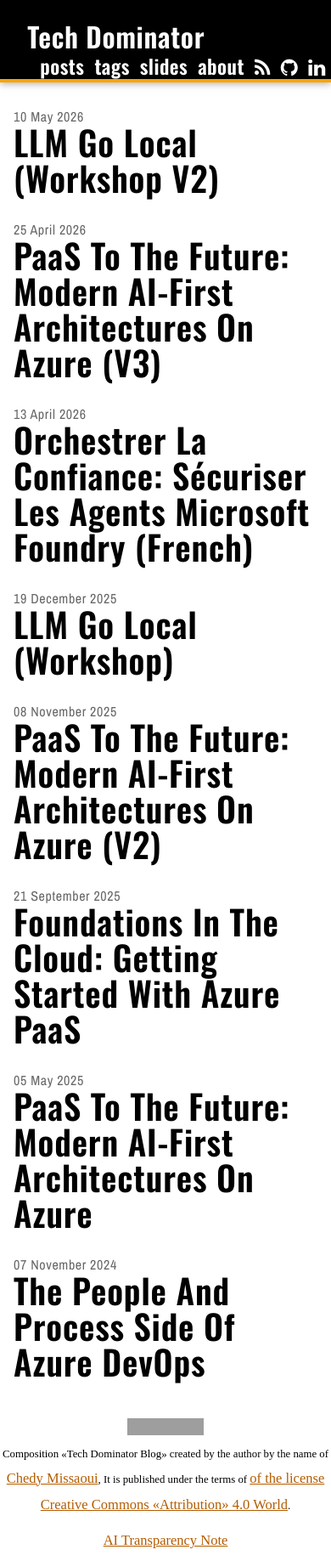
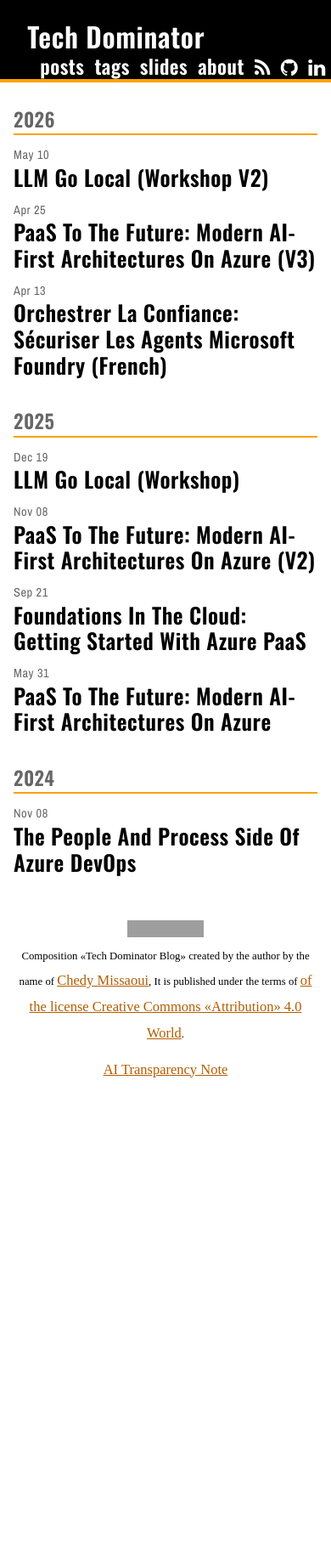
Before and after one commit to MissaouiChedy/MissaouiChedy.github.io, a Jekyll site: the page built from slides.html, in a window 390 px wide. Shown: the whole page at 85% size. Built offline with Jekyll 4.4.1, drawn with Linux system fonts in a browser that asks for light colours; nearby versions of some CDN libraries; after the commit the page ends 1282 px from its top, so only the background shows below that; grey boxes are pictures that could not be loaded.

Commit message:
style: new style adjustments and build warning fix

```diff
--- a/_includes/critical-styles.scss
+++ b/_includes/critical-styles.scss
@@ -1,3 +1,7 @@
+@use 'sass:meta';
+@use 'reset';
+@use 'highlight';
+
 $default-font-size: 16.5px;
 $default-font-family: "Georgia", "Serif";
 $title-fonts: "Oswald", "Helvetica", "Sans Serif";
@@ -9,15 +13,17 @@
 // Use for text links; keep $my-orange for decorative accents and text on dark backgrounds.
 $link-orange: #B35C00;
 $code-background-color: #f9f9f9;
+// Vertical rhythm scale (rem so it is independent of heading font-size).
+$space-xs: 0.5rem;
+$space-s: 1rem;
+$space-m: 2rem;
+$space-l: 2.5rem;
 
 @mixin on-mobile() {
-	@media screen and (min-width: 320px) and (max-width: 480px) {
+	@media screen and (max-width: 48em) {
 		@content;
 	}
 }
-
-@import 'reset';
-@import 'highlight';
 
 @font-face {
 	font-family: 'FontAwesome';
@@ -68,9 +74,13 @@
 }
 h1 {
 	@extend %title;
+	line-height: 1.15;
+	letter-spacing: 0;
+	overflow-wrap: anywhere;
 	padding-bottom: 0.2em;
 	margin-bottom: 0em;
-	font-size: 3.998em;
+	font-size: 3em;
+	text-wrap: balance;
 }
 h2 {
 	@extend %title;
@@ -107,11 +117,13 @@
 	color: white;
 	background-color: black;
 	border-bottom: 4px solid $my-orange;
-	box-shadow: 0 2px 8px rgba(0, 0, 0, 0.3);
 	a {
 		color: white;
 	}
 	.site-title {
+		box-sizing: border-box;
+		max-width: 100%;
+		overflow-wrap: anywhere;
 		padding: 1em;
 		padding-top: 0.8em;
 		padding-bottom: 0.15em;
@@ -145,10 +157,13 @@
 
 .main-content
 {
-	width: 100%;
+	width: calc(100% - 3rem);
 	flex: 1 0 auto;
 	margin: 0 auto;
 	max-width: 46em;
+	@include on-mobile() {
+		width: calc(100% - 2rem);
+	}
 }
 
 article.post
@@ -221,40 +236,48 @@
 		// Dock just left of the centered 46em content column:
 		// right edge = content's left edge (50% - 23em) minus a 1em gap.
 		left: calc(50% - 23em - 16em - 1em);
-		top: 12vw;
-		padding: 0.6em 0.9em;
+		top: 12rem;
+		max-height: calc(100vh - 13rem);
+		overflow-y: auto;
+		padding: 0 0.9em;
 		background-color: white;
-		border: 1px solid #f0f0f0;
-		border-radius: 4px;
-		box-shadow: 0 1px 3px rgba(0, 0, 0, 0.06);
+		border-left: 1px solid #ddd;
 		.outline-title {
 			font-family: $header-font;
-			font-size: 1.414em;
+			font-size: 1em;
 			font-weight: 600;
-			line-height: 1.05;
+			line-height: 1.4;
 			text-transform: capitalize;
-			letter-spacing: 0.02em;
-			padding-top: 0.4em;
+			letter-spacing: 0;
+			color: #666;
+			margin-bottom: 0.5em;
 		}
 
 		ul {
 			list-style: none;
 			li {
-				padding-bottom: 0.7em;
-				padding-bottom: 0.7em;
+				padding-bottom: 0.2em;
 				a {
-					@extend %title;
-					font-size: 1.2em;
+					display: block;
+					padding: 0.3em 0.5em;
+					border-left: 2px solid transparent;
+					font-family: $time-fonts;
+					font-size: 1em;
+					line-height: 1.4;
 					font-weight: normal;
-					color: black;
-					&:hover {
+					text-transform: none;
+					overflow-wrap: anywhere;
+					color: #666;
+					&:hover,
+					&:focus-visible {
 						color: $link-orange;
+					}
+					&[aria-current="location"] {
+						color: $link-orange;
+						border-left-color: $my-orange;
 					}
 				}
 			}
-		}
-		@include on-mobile() {
-			width: 0;
 		}
 		// Below ~80em the viewport cannot fit the 46em content column plus
 		// a 16em panel with 1em gaps on both sides; hide it to avoid overlap.
@@ -268,22 +291,48 @@
 		font-weight: 400;
 	}
 	div.content {
+		// Content headings: author-cased, attached to the section they introduce.
+		h2, h3, h4 {
+			display: block;
+			padding-top: 0;
+			margin-top: $space-m;
+			margin-bottom: $space-xs;
+			text-transform: none;
+			text-wrap: balance;
+			line-height: 1.15;
+			letter-spacing: 0;
+			overflow-wrap: anywhere;
+			&:first-child {
+				margin-top: 0;
+			}
+		}
+		h2 {
+			margin-top: $space-l;
+			font-size: 2em;
+		}
+		h3 {
+			font-size: 1.5em;
+		}
+		h4 {
+			font-size: 1.2em;
+		}
 		h2, h3 {
 			&.has-heading-anchor {
 				position: relative;
+				padding-right: 1em;
 			}
 
 			.heading-anchor-link {
 				position: absolute;
+				right: 0;
+				top: 0.15em;
 				display: inline-flex;
 				align-items: center;
 				justify-content: center;
 				width: 1.1em;
 				height: 1.1em;
-				margin-left: 0.35em;
 				color: #767676;
 				opacity: 0;
-				vertical-align: middle;
 				font-size: 0.6em;
 				transition: opacity 0.2s ease, color 0.2s ease;
 			}
@@ -302,7 +351,7 @@
 		%regular-text {
 			font-size: $default-font-size;
 			font-family: $default-font-family;
-			font-weight: 300;
+			font-weight: 400;
 		}
 		.summary {
 			display: none;
@@ -310,7 +359,7 @@
 		ul,ol {
 			li {
 				@extend %regular-text;
-				padding-bottom: 0.8em;
+				padding-bottom: 0.4em;
 				a {
 					@extend %regular-link;
 				}
@@ -323,7 +372,7 @@
 			padding-left: 2em;
 			padding-top: 0.5em;
 			padding-bottom: 0.1em;
-			line-height: 1.2;
+			line-height: 1.6;
 		}
         em {
 			font-style: italic;
@@ -336,7 +385,7 @@
 		}
 		p {
 			@extend %regular-text;
-			text-align: justify;
+			text-align: left;
 			line-height: 1.6;
 			padding-top: 0.5em;
 			padding-bottom: 0.5em;
@@ -356,6 +405,9 @@
 		}
 		pre.highlight {
 			background-color: $code-background-color;
+		}
+		pre {
+			overflow-x: auto;
 		}
 		div.highlighter-rouge {
 			border-radius: 6px;
@@ -420,6 +472,7 @@
 
 		table {
 			width: 100%;
+			overflow-wrap: anywhere;
 			border-collapse: collapse;
 			margin: 1em 0;
 			font-size: $default-font-size;
@@ -444,35 +497,35 @@
 	}
 
 	footer {
-		padding: 1em;
-		background-color: black;
-		color: white;
+		padding: 1em 0;
+		border-top: 1px solid #ddd;
+		margin-top: $space-m;
+		background-color: white;
+		color: #666;
 		margin-bottom: 0.5em;
 		text-align: right;
 		div.share {
 			display: inline-block;
-			padding: 0.5em 0.8em;
-			border: 1px solid rgba(255, 255, 255, 0.45);
-			border-radius: 4px;
-			transition: border-color 0.2s ease;
-			&:hover {
-				border-color: $my-orange;
-			}
 			.share-title {
 				display: inline-block;
 				padding: 0;
 				margin: 0;
 				font-family: $header-font;
-				font-size: 1.999em;
-				font-weight: 600;
-				line-height: 1.05;
-				text-transform: capitalize;
-				letter-spacing: 0.08em;
+				font-size: 1em;
+				font-weight: 400;
+				line-height: 1.4;
+				text-transform: lowercase;
+				letter-spacing: 0;
 			}
 			a {
 				margin: 0;
-				padding: 0;
-				color: white;
+				display: inline-block;
+				padding: 0.5em;
+				color: #666;
+				&:hover,
+				&:focus-visible {
+					color: $link-orange;
+				}
 			}
 		}
 	}
@@ -481,12 +534,42 @@
 div.archives
 {
 	text-align: left;
-	@include on-mobile() {
-		padding-left: 1em;
-		padding-right: 1em;
-	}
 	margin-top: 2em;
 	margin-bottom: 2em;
+	section.archive-year {
+		margin-bottom: $space-l;
+		h2.archive-year-title {
+			display: block;
+			padding-top: 0;
+			padding-bottom: 0.2em;
+			margin-bottom: $space-s;
+			font-size: 1.414em;
+			color: #666;
+			border-bottom: 2px solid $my-orange;
+		}
+		div.archive-entry {
+			display: flex;
+			align-items: baseline;
+			gap: 1em;
+			margin-bottom: $space-s;
+			time {
+				flex: 0 0 4.5em;
+				font-size: 0.9em;
+				white-space: nowrap;
+			}
+			a {
+				font-size: 1.6em;
+				line-height: 1.2;
+			}
+			@include on-mobile() {
+				flex-direction: column;
+				gap: 0.2em;
+				time {
+					flex-basis: auto;
+				}
+			}
+		}
+	}
 	div.archive-entry {
 		margin-bottom: 2em;
 		a {
@@ -552,8 +635,6 @@
 		}
 	}
 	@include on-mobile() {
-		margin-right: 0.5em;
-		margin-left: 0.5em;
 		ul.tags-grid {
 			gap: 0.9em;
 		}
@@ -600,10 +681,6 @@
 			}
 		}
 	}
-	@include on-mobile() {
-		margin-right: 0.5em;
-		margin-left: 0.5em;
-	}
 }
 
 div.about {
@@ -641,6 +718,7 @@
 
 footer.site-footer
 {
+	width: calc(100% - 2rem);
 	font-size: 0.8em;
 	line-height: 1.9;
 	text-align: center;
@@ -714,9 +792,10 @@
 .sponsor-banner {
     text-align: center;
     position: fixed;
-    width: 20vw;
-    right: 0;
-    top: 10vw; // Positioned below the outline div
+	box-sizing: border-box;
+	width: 16em;
+	left: calc(50% + 23em + 1em);
+	top: 12rem;
     padding: 1em;
     background: rgba(0,0,0,0);
 
@@ -725,7 +804,7 @@
         font-size: 0.9em;
         margin-bottom: 1em;
         text-transform: uppercase;
-        letter-spacing: 1px;
+		letter-spacing: 0;
 
         @include on-mobile() {
             font-size: 0.8em;
@@ -753,7 +832,7 @@
         }
     }
 
-    @include on-mobile() {
+	@media screen and (max-width: 80em) {
         position: static;
         width: 100%;
         max-width: 46em;
@@ -766,4 +845,4 @@
     }
 }
 
-@import 'mobile';
+@include meta.load-css('mobile');
--- a/_sass/mobile.scss
+++ b/_sass/mobile.scss
@@ -1,4 +1,4 @@
-@media screen and (min-width: 320px) and (max-width: 480px) {
+@media screen and (max-width: 48em) {
 
 	h1 {
 		font-size: 2.441em;
@@ -16,7 +16,6 @@
 
 
 	article.post {
-		padding: 0.5em;
 		div.navigation {
 			padding-top: 0.6em;
 		}
@@ -25,8 +24,7 @@
 		}
 
 		figure.highlight {
-			overflow-y: scroll;
-			margin-left: -2em;
+			overflow-x: auto;
 		}
 	}
 
--- a/js/main.js
+++ b/js/main.js
@@ -60,6 +60,58 @@
 	});
 }
 
+function trackOutlineSections() {
+	var outline = document.getElementById('outline');
+	if (!outline) {
+		return;
+	}
+
+	var links = Array.from(outline.querySelectorAll('a[href^="#"]'));
+	var sections = links.map(function (link) {
+		return document.getElementById(link.getAttribute('href').slice(1));
+	});
+	if (!sections.length) {
+		return;
+	}
+
+	var currentIndex = -1;
+	var scheduled = false;
+	function updateCurrentSection() {
+		scheduled = false;
+		if (!outline.getClientRects().length) {
+			return;
+		}
+		var nextIndex = 0;
+		var threshold = window.innerHeight * 0.2;
+		sections.forEach(function (section, index) {
+			if (section && section.getBoundingClientRect().top <= threshold) {
+				nextIndex = index;
+			}
+		});
+		if (nextIndex === currentIndex) {
+			return;
+		}
+		links.forEach(function (link, index) {
+			if (index === nextIndex) {
+				link.setAttribute('aria-current', 'location');
+			} else {
+				link.removeAttribute('aria-current');
+			}
+		});
+		currentIndex = nextIndex;
+	}
+	function scheduleUpdate() {
+		if (!scheduled) {
+			scheduled = true;
+			window.requestAnimationFrame(updateCurrentSection);
+		}
+	}
+	window.addEventListener('scroll', scheduleUpdate, { passive: true });
+	window.addEventListener('resize', scheduleUpdate);
+	window.addEventListener('load', scheduleUpdate);
+	scheduleUpdate();
+}
+
 $(document).ready(function () {
 	if ($('div#outline').length && !$('span.no-outline').length) {
 		if ($('article.post div.content h2').length > 4) {
@@ -81,6 +133,7 @@
 		}
 		addHeadingLinkIcon(elem);
 	});
+	trackOutlineSections();
 
 	if ($('#disqus_thread').children().length == 0) {
 		$('#disqus_thread').append('<p class="comment-error-message">Your browser settings(Tracking Protection) are maybe blocking the comment section !</p>')
--- a/slides.html
+++ b/slides.html
@@ -2,70 +2,45 @@
 layout: default
 ---
 <div class="archives" >
-<div>
+	<section class="archive-year" aria-labelledby="year-2026">
+		<h2 class="archive-year-title" id="year-2026">2026</h2>
 		<div class="archive-entry">
-		<p>
-			<time datetime="2026-05-10T00:00:00+01:00">10 May 2026</time>
-		<p>
-		<p>
+			<time datetime="2026-05-10T00:00:00+01:00">May 10</time>
 			<a href="{{ site.url }}/slides/LLM_Go_Local_V2.pdf">LLM Go Local (Workshop V2)</a>
-		</p>
 		</div>
 		<div class="archive-entry">
-		<p>
-			<time datetime="2026-04-25T00:00:00+01:00">25 April 2026</time>
-		<p>
-		<p>
+			<time datetime="2026-04-25T00:00:00+01:00">Apr 25</time>
 			<a href="{{ site.url }}/slides/PaaS_To_the_Future_3.pdf">PaaS to the Future: Modern AI-First Architectures on Azure (V3)</a>
-		</p>
 		</div>
 		<div class="archive-entry">
-		<p>
-			<time datetime="2026-04-13T00:00:00+01:00">13 April 2026</time>
-		<p>
-		<p>
+			<time datetime="2026-04-13T00:00:00+01:00">Apr 13</time>
 			<a href="{{ site.url }}/slides/Orchestrer_La_Confiance_Securise_Les_Agents_Microsoft_Foundry.pdf">Orchestrer La Confiance: Sécuriser Les Agents Microsoft Foundry (French)</a>
-		</p>
+		</div>
+	</section>
+	<section class="archive-year" aria-labelledby="year-2025">
+		<h2 class="archive-year-title" id="year-2025">2025</h2>
+		<div class="archive-entry">
+			<time datetime="2025-12-19T00:00:00+01:00">Dec 19</time>
+			<a href="{{ site.url }}/slides/LLM_Go_Local.pdf">LLM Go Local (Workshop)</a>
 		</div>
 		<div class="archive-entry">
-		<p>
-			<time datetime="2025-12-19T00:00:00+01:00">19 December 2025</time>
-		<p>
-		<p>
-			<a href="{{ site.url }}/slides/LLM_Go_Local.pdf">LLM Go Local (Workshop)</a>
-		</p>
+			<time datetime="2025-11-08T00:00:00+01:00">Nov 08</time>
+			<a href="{{ site.url }}/slides/PaaS_To_the_Future_2.pdf">PaaS to the Future: Modern AI-First Architectures on Azure (V2)</a>
 		</div>
 		<div class="archive-entry">
-		<p>
-			<time datetime="2025-11-08T00:00:00+01:00">08 November 2025</time>
-		<p>
-		<p>
-			<a href="{{ site.url }}/slides/PaaS_To_the_Future_2.pdf">PaaS to the Future: Modern AI-First Architectures on Azure (V2)</a>
-		</p>
+			<time datetime="2025-09-21T00:00:00+01:00">Sep 21</time>
+			<a href="{{ site.url }}/slides/Foundations_in_the_Cloud_Getting_Started_With_Azure_Paas.pdf">Foundations in the Cloud: Getting Started With Azure PaaS</a>
 		</div>
 		<div class="archive-entry">
-		<p>
-			<time datetime="2025-09-21T00:00:00+01:00">21 September 2025</time>
-		<p>
-		<p>
-			<a href="{{ site.url }}/slides/Foundations_in_the_Cloud_Getting_Started_With_Azure_Paas.pdf">Foundations in the Cloud: Getting Started With Azure PaaS</a>
-		</p>
+			<time datetime="2025-05-31T00:00:00+01:00">May 31</time>
+			<a href="{{ site.url }}/slides/PaaS_To_the_Future.pdf">PaaS to the Future: Modern AI-First Architectures on Azure</a>
 		</div>
+	</section>
+	<section class="archive-year" aria-labelledby="year-2024">
+		<h2 class="archive-year-title" id="year-2024">2024</h2>
 		<div class="archive-entry">
-		<p>
-			<time datetime="2025-05-31T00:00:00+01:00">05 May 2025</time>
-		<p>
-		<p>
-			<a href="{{ site.url }}/slides/PaaS_To_the_Future.pdf">PaaS to the Future: Modern AI-First Architectures on Azure</a>
-		</p>
+			<time datetime="2024-11-08T00:00:00+01:00">Nov 08</time>
+			<a href="{{ site.url }}/slides/People_And_Process_Side_With_Azure_DevOps.pdf">The People And Process Side of Azure DevOps</a>
 		</div>
-	<div class="archive-entry">
-		<p>
-			<time datetime="2024-11-08T00:00:00+01:00">07 November 2024</time>
-		<p>
-		<p>
-			<a href="{{ site.url }}/slides/People_And_Process_Side_With_Azure_DevOps.pdf">The People And Process Side of Azure DevOps</a>
-		</p>
+	</section>
 </div>
-</div>
-</div>
--- a/tag.html
+++ b/tag.html
@@ -16,7 +16,7 @@
 			<div class="archive-entry">
 				<p>
 					<time datetime="{{ post.date | date_to_xmlschema }}">{{ post.date | date_to_long_string }} </time>
-				<p>
+				</p>
 				<p>
 					<a href="{{ post.url }}">{{ post.title }}</a>
 				</p>
```
Also changed, not shown: posts.html (+10 -10 lines), TechDominatorLogo.png (added). Lines whose indentation alone changed are shown as unchanged.
